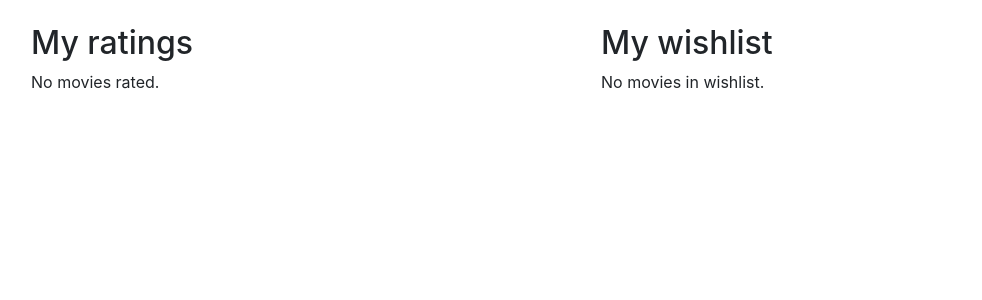
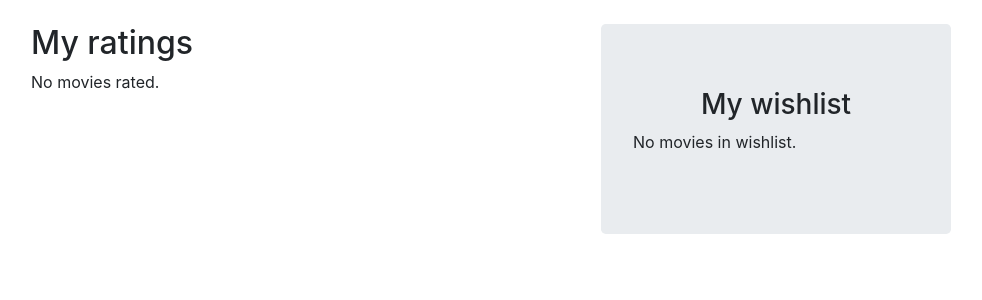
Before and after one commit to mhaapakangas/elokuvakokoelma, a Flask app: template application/templates/movies/collection.html in a window 1280 px wide. Shown: the part 56-356 px from the top of the page, without its empty margins (54-1036 px from the left). Run offline with Flask 2, Linux system fonts and the light colour scheme; the template is opened without the code that fills it, so the values that code supplies are empty; parts of the project's set-up code (start-up, migrations or seed data) failed here and were passed over; some libraries are stand-ins or nearby versions.

Commit message:
Change style of user collection

```diff
--- a/application/templates/movies/collection.html
+++ b/application/templates/movies/collection.html
@@ -30,8 +30,9 @@
     </div>
     {% endif %}
   </div>
-  <div class="col-sm-5">
-    <h2>My wishlist</h2>
+  <div class="col-sm-6">
+    <div class="jumbotron" style="max-width:350px">
+    <h3 class="text-center">My wishlist</h3>
     {% for rating in wishlist %}
     {% if rating.want_to_watch %}
     <ul>
@@ -48,5 +49,6 @@
     </p>
     {% endif %}
   </div>
+     </div>
 </div>
 {% endblock %}
```
